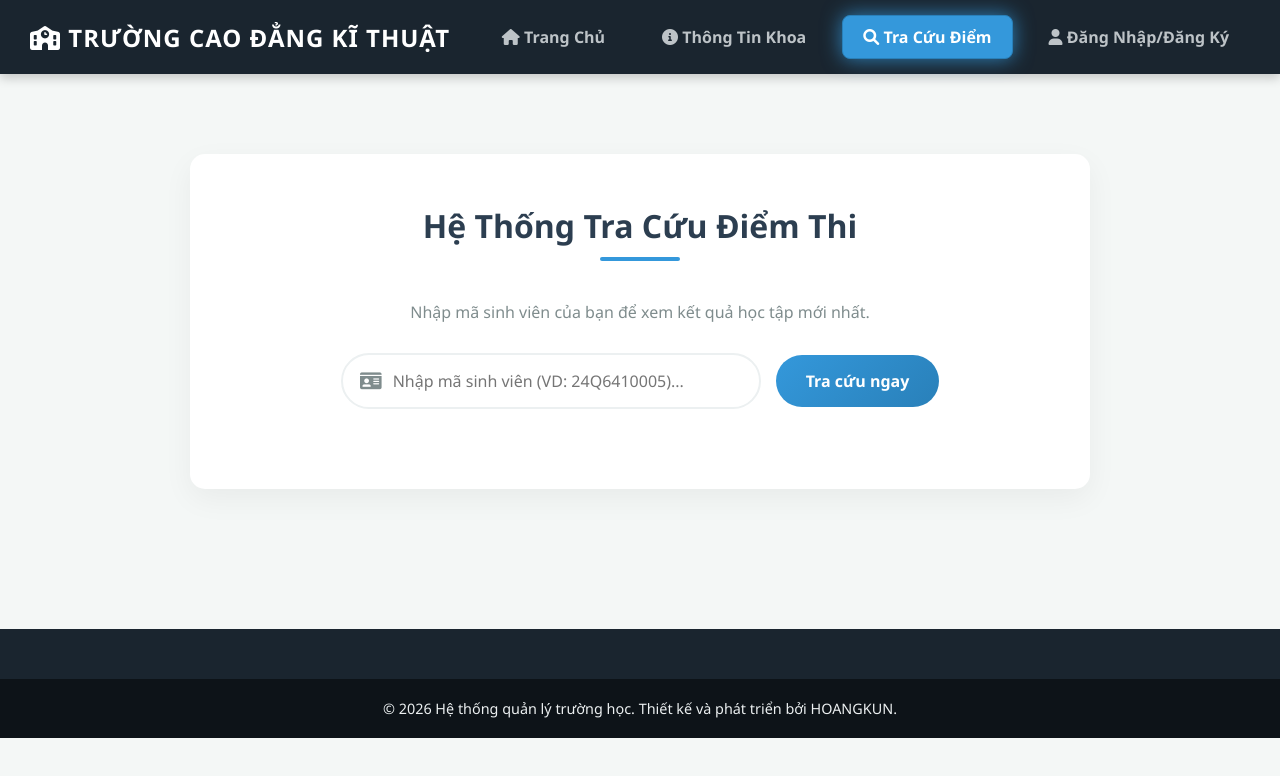
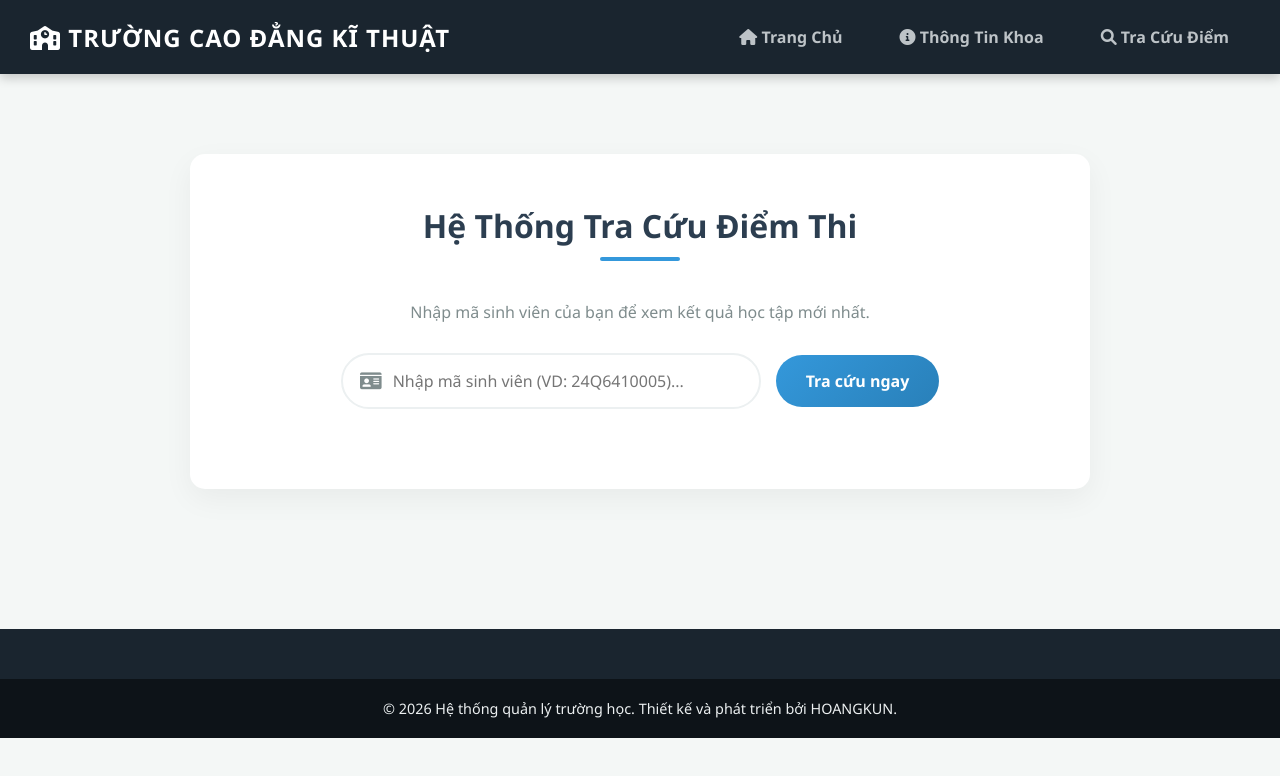
Before and after one commit to hoangvb12072006/Test-code, a plain HTML site: page tracuudiem.html in a window 1280 px wide. Drawn offline with Linux system fonts and the light colour scheme.

Commit message:
Update tracuudiem.html

```diff
--- a/tracuudiem.html
+++ b/tracuudiem.html
@@ -9,15 +9,14 @@
 </head>
 <body>
 
-    <nav class="navbar">
+   <nav class="navbar">
         <div class="logo">
             <i class="fas fa-school"></i> TRƯỜNG CAO ĐẲNG KĨ THUẬT
         </div>
         <div class="menu">
             <a href="index.html" class="nav-btn"><i class="fas fa-home"></i> Trang Chủ</a>
             <a href="gioithieu.html" class="nav-btn"><i class="fas fa-info-circle"></i> Thông Tin Khoa</a>
-            <a href="tracuudiem.html" class="nav-btn active"><i class="fas fa-search"></i> Tra Cứu Điểm</a>
-            <a href="login.html" class="nav-btn"><i class="fas fa-user"></i> Đăng Nhập/Đăng Ký</a>
+            <a href="tracuudiem.html" class="nav-btn"><i class="fas fa-search"></i> Tra Cứu Điểm</a>
         </div>
     </nav>
 
```
